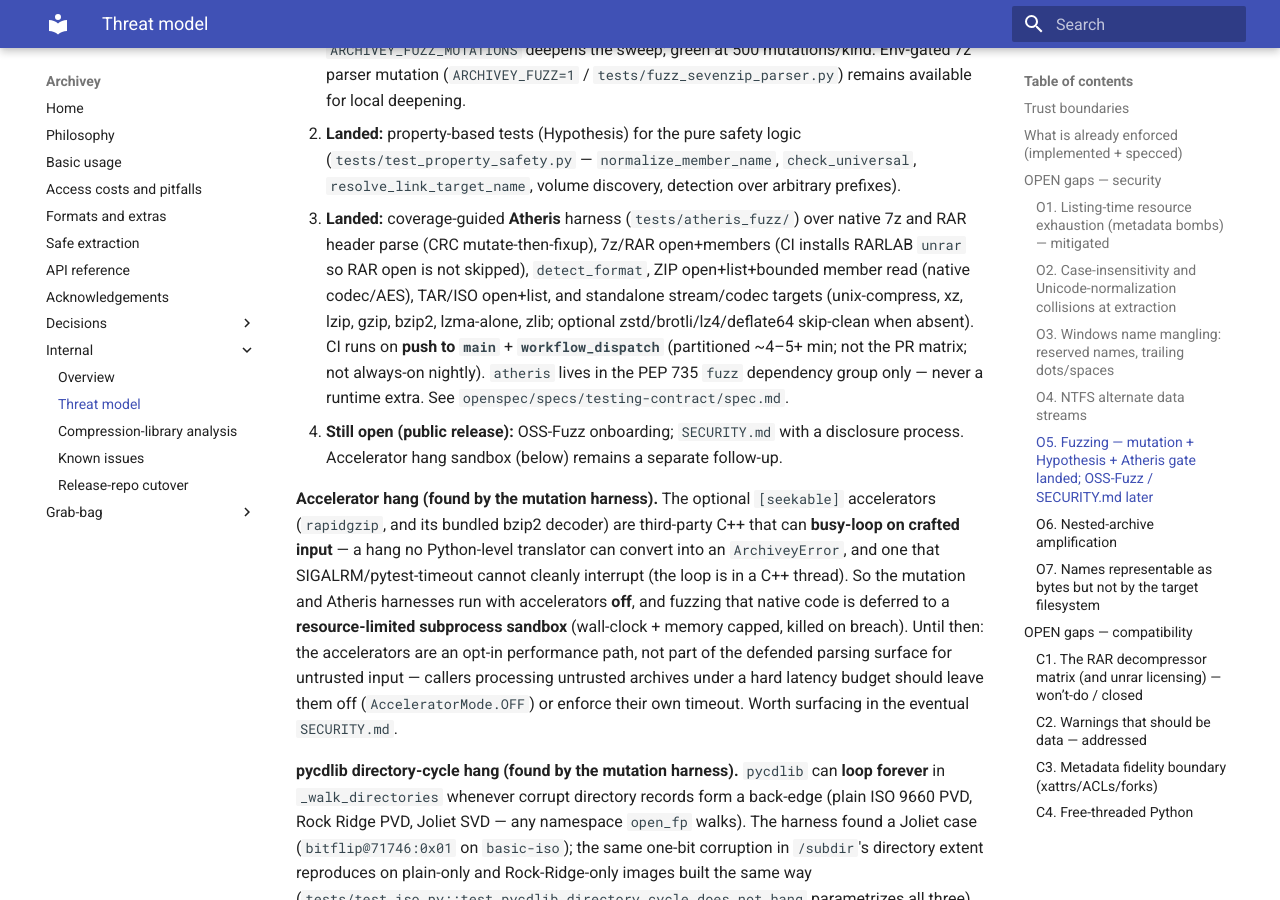
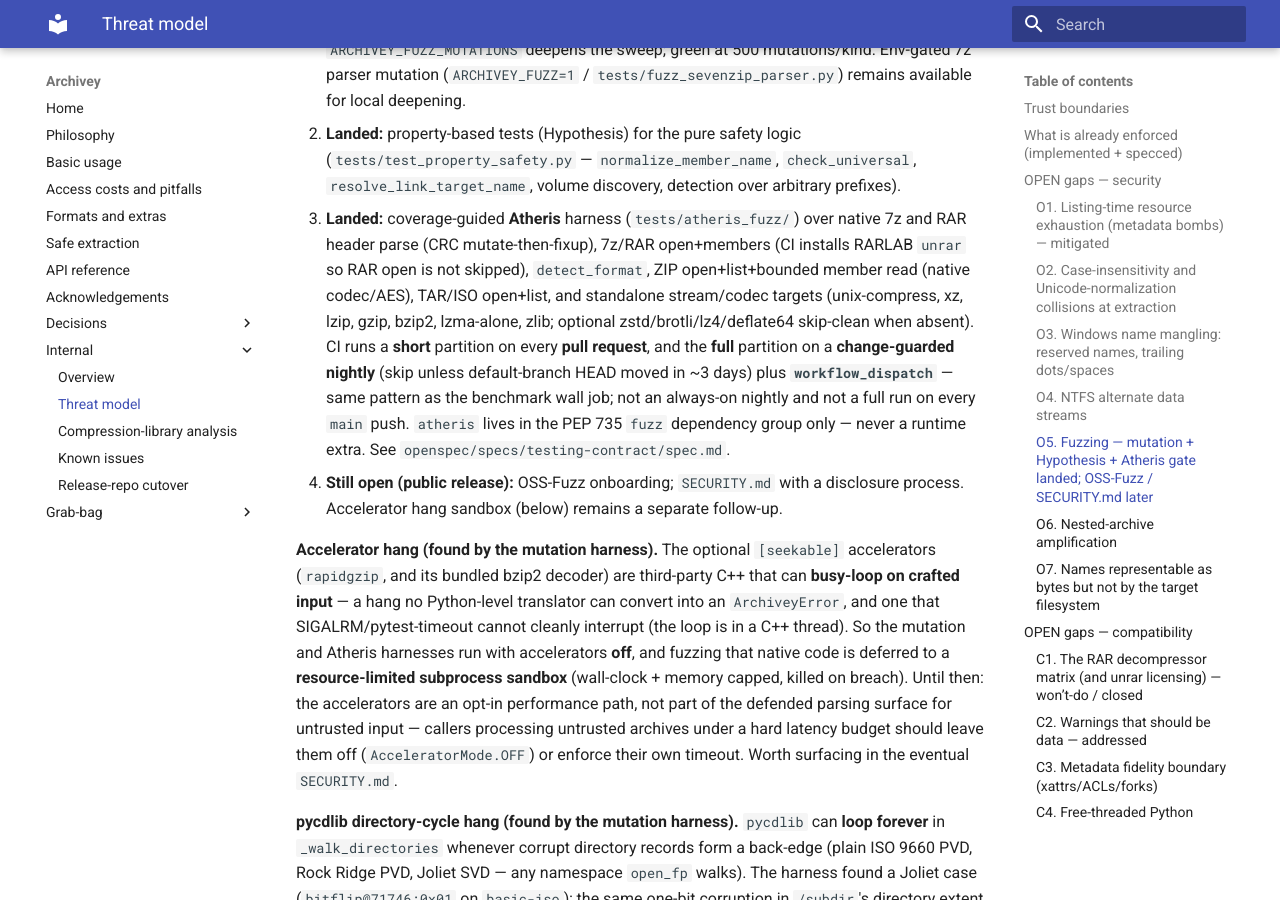
Before and after one commit to davitf/archivey-2, an MkDocs documentation site: the page built from docs/internal/threat-model.md, in a window 1280 px wide and 900 px high, scrolled down 3325 px. Built offline with MkDocs 1.6.1 and Material for MkDocs 9.7.7, drawn with Linux system fonts in a browser that asks for light colours.

Commit message:
Split Atheris CI: short PR gate + 3-day change-guarded nightly
Mirror the benchmark-wall pattern: every PR gets a short partition over
all targets; the full partition runs on a nightly schedule only when
default-branch HEAD moved within ~3 days (or via workflow_dispatch).
Drop the always-on main-push full run. Sync testing-contract / docs.

Co-authored-by: Davi Figueiredo <davitf@users.noreply.github.com>

```diff
--- a/docs/internal/threat-model.md
+++ b/docs/internal/threat-model.md
@@ -136,10 +136,12 @@ not the in-tree gate:
    RARLAB `unrar` so RAR open is not skipped), `detect_format`, ZIP open+list+bounded
    member read (native codec/AES), TAR/ISO open+list, and standalone stream/codec
    targets (unix-compress, xz, lzip, gzip, bzip2, lzma-alone, zlib; optional
-   zstd/brotli/lz4/deflate64 skip-clean when absent). CI runs on **push to `main`** +
-   **`workflow_dispatch`** (partitioned ~4–5+ min; not the PR matrix; not always-on
-   nightly). `atheris` lives in the PEP 735 `fuzz` dependency group only — never a
-   runtime extra. See `openspec/specs/testing-contract/spec.md`.
+   zstd/brotli/lz4/deflate64 skip-clean when absent). CI runs a **short** partition on
+   every **pull request**, and the **full** partition on a **change-guarded nightly**
+   (skip unless default-branch HEAD moved in ~3 days) plus **`workflow_dispatch`** —
+   same pattern as the benchmark wall job; not an always-on nightly and not a full
+   run on every `main` push. `atheris` lives in the PEP 735 `fuzz` dependency group
+   only — never a runtime extra. See `openspec/specs/testing-contract/spec.md`.
 4. **Still open (public release):** OSS-Fuzz onboarding; `SECURITY.md` with a disclosure
    process. Accelerator hang sandbox (below) remains a separate follow-up.
 
```
Also changed, not shown: CONTRIBUTING.md (+9 -6 lines), openspec/specs/testing-contract/spec.md (+19 -11 lines), 2 other files.
